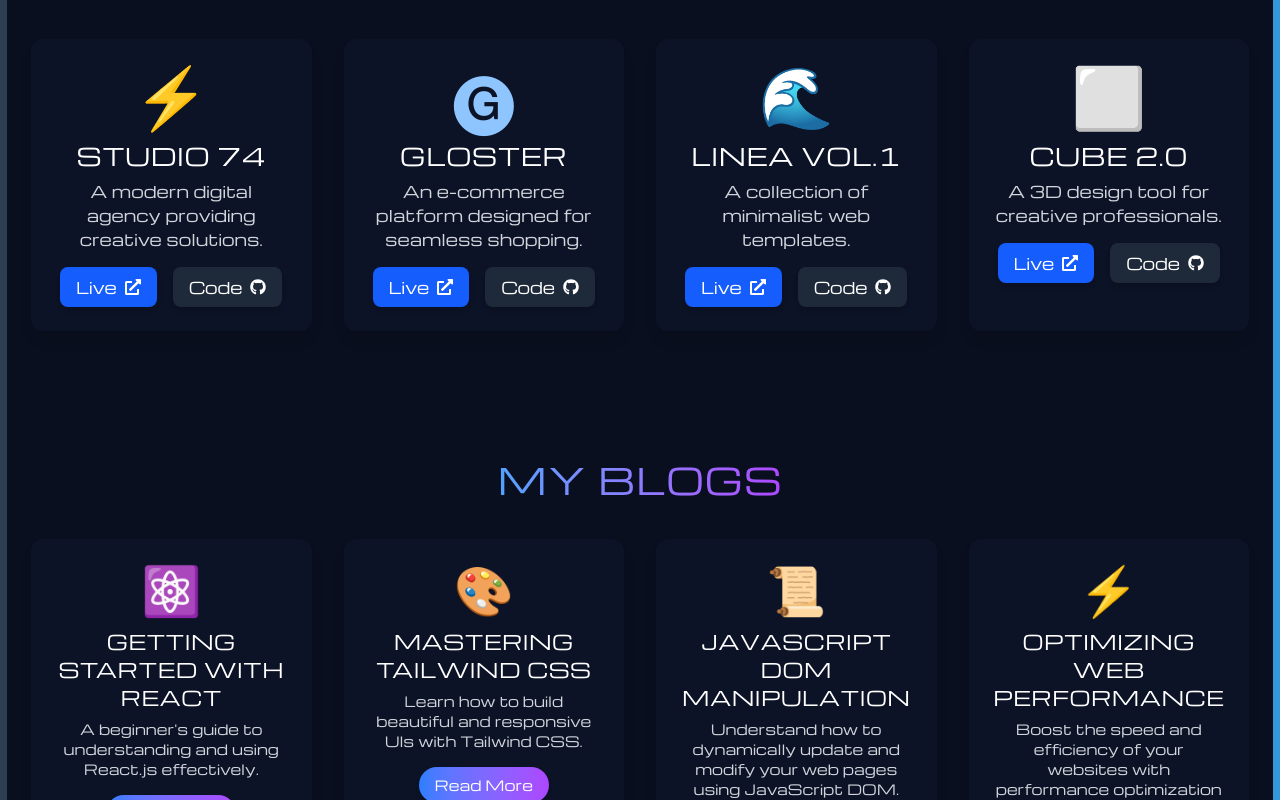
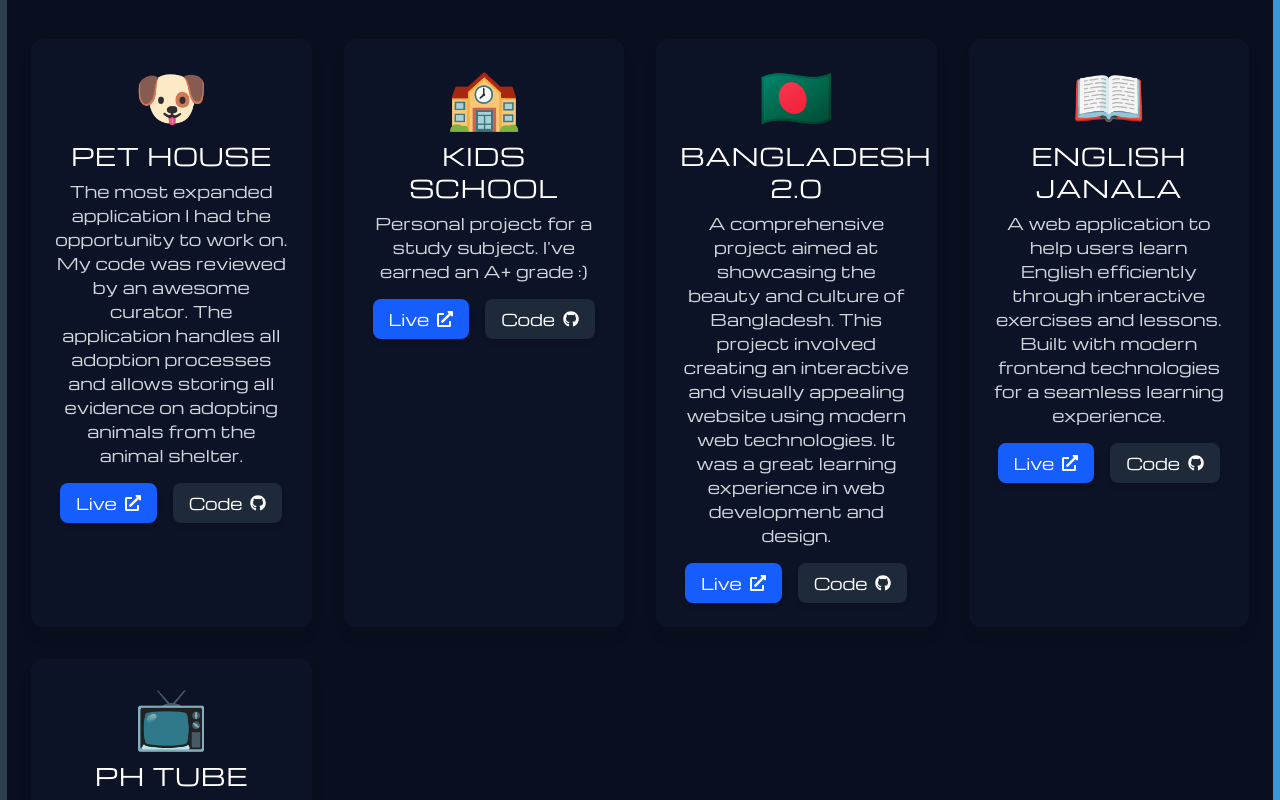
Before and after one commit to HasanCodeX/project---portfoliyo--mehedi-dev, a React (Vite) app: page / in a window 1280 px wide. Shown: the part 1600-2400 px from the top of the page. Built offline with nearby package versions, Linux system fonts and the light colour scheme.

Commit message:
update project

```diff
--- a/src/components/ProjectSection.jsx
+++ b/src/components/ProjectSection.jsx
@@ -5,38 +5,45 @@ const ProjectSection = () => {
   const projects = [
     {
       id: "01",
-      name: "Studio 74",
-      logo: "⚡",
-      description: "A modern digital agency providing creative solutions.",
-      liveLink: "https://studio74.com",
-      githubLink: "https://github.com/user/studio74"
+      name: "Pet House",
+      logo: "🐶",
+      description: "The most expanded application I had the opportunity to work on. My code was reviewed by an awesome curator. The application handles all adoption processes and allows storing all evidence on adopting animals from the animal shelter.",
+      liveLink: "https://github.com/HasanCodeX/web-b11-A3",
+      githubLink: "https://github.com/HasanCodeX/web-b11-A3"
     },
     {
       id: "02",
-      name: "Gloster",
-      logo: "🅖",
-      description: "An e-commerce platform designed for seamless shopping.",
-      liveLink: "https://gloster.com",
-      githubLink: "https://github.com/user/gloster"
+      name: "Kids School",
+      logo: "🏫",
+      description: "Personal project for a study subject. I've earned an A+ grade :)",
+      liveLink: "https://github.com/HasanCodeX/web-b11-A2",
+      githubLink: "https://github.com/HasanCodeX/web-b11-A2"
     },
     {
       id: "03",
-      name: "Linea Vol.1",
-      logo: "🌊",
-      description: "A collection of minimalist web templates.",
-      liveLink: "https://lineavol1.com",
-      githubLink: "https://github.com/user/lineavol1"
+      name: "Bangladesh 2.0",
+      logo: "🇧🇩",
+      description: "A comprehensive project aimed at showcasing the beauty and culture of Bangladesh. This project involved creating an interactive and visually appealing website using modern web technologies. It was a great learning experience in web development and design.",
+      liveLink: "https://github.com/HasanCodeX/web-b11-A1",
+      githubLink: "https://github.com/HasanCodeX/web-b11-A1"
     },
     {
       id: "04",
-      name: "Cube 2.0",
-      logo: "⬜",
-      description: "A 3D design tool for creative professionals.",
-      liveLink: "https://cube2.com",
-      githubLink: "https://github.com/user/cube2"
+      name: "English Janala",
+      logo: "📖",
+      description: "A web application to help users learn English efficiently through interactive exercises and lessons. Built with modern frontend technologies for a seamless learning experience.",
+      liveLink: "https://github.com/HasanCodeX/english-janala",
+      githubLink: "https://github.com/HasanCodeX/english-janala"
     },
+    {
+      id: "05",
+      name: "PH Tube",
+      logo: "📺",
+      description: "A video streaming platform with dynamic content, category-based browsing, and search functionality. Designed to provide an engaging and smooth user experience.",
+      liveLink: "https://github.com/HasanCodeX/ph-tube",
+      githubLink: "https://github.com/HasanCodeX/ph-tube"
+    }
   ];
-
   return (
     <div id="projects" className="w-full py-16 bg-[#0A0F1F] flex flex-col items-center">
       <div><h2 className="text-5xl font-bold bg-gradient-to-r from-blue-400 to-purple-500 text-transparent bg-clip-text uppercase tracking-wide mb-12">
```
